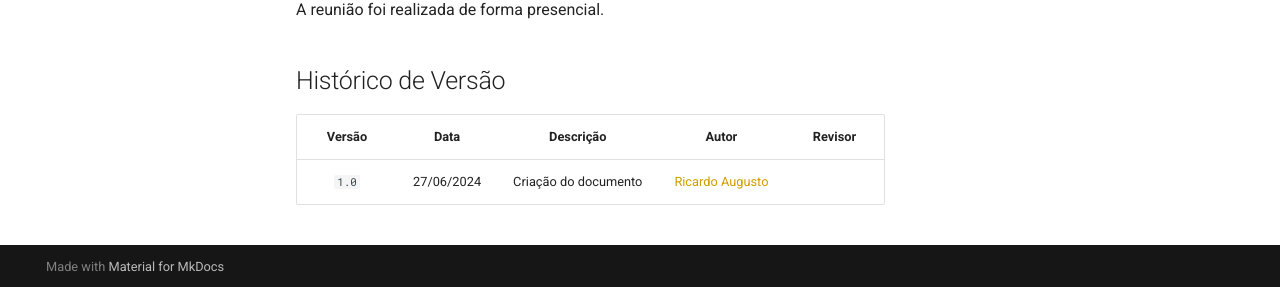
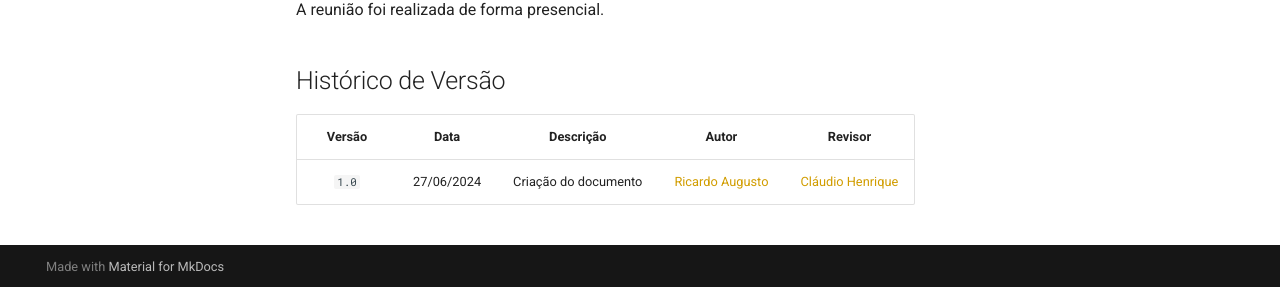
Before and after one commit to Requisitos-de-Software/2024.1-Serasa, an MkDocs documentation site: the page built from docs/atas/ata7.md, in a window 1280 px wide and 900 px high, scrolled down 1568 px. Shown: the part 610-897 px from the top of the window. Built offline with MkDocs 1.6.1 and Material for MkDocs 9.7.7, drawn with Linux system fonts in a browser that asks for light colours; comment, search, counter and statistics services are not loaded.

Commit message:
adicionando revisor

```diff
--- a/docs/atas/ata7.md
+++ b/docs/atas/ata7.md
@@ -142,7 +142,7 @@ A reunião foi realizada de forma presencial.
 
 | Versão | Data | Descrição | Autor | Revisor
 |:-:|:-:|:-:|:-:|:-:|
-|`1.0`| 27/06/2024 | Criação do documento| [Ricardo Augusto][RicardoGH] |  |
+|`1.0`| 27/06/2024 | Criação do documento| [Ricardo Augusto][RicardoGH] | [Cláudio Henrique][ClaudioGH] |
 
 [ClaudioGH]: https://github.com/claudiohsc
 [DaniloGH]: https://github.com/Danilo-Carvalho-Antunes
```
